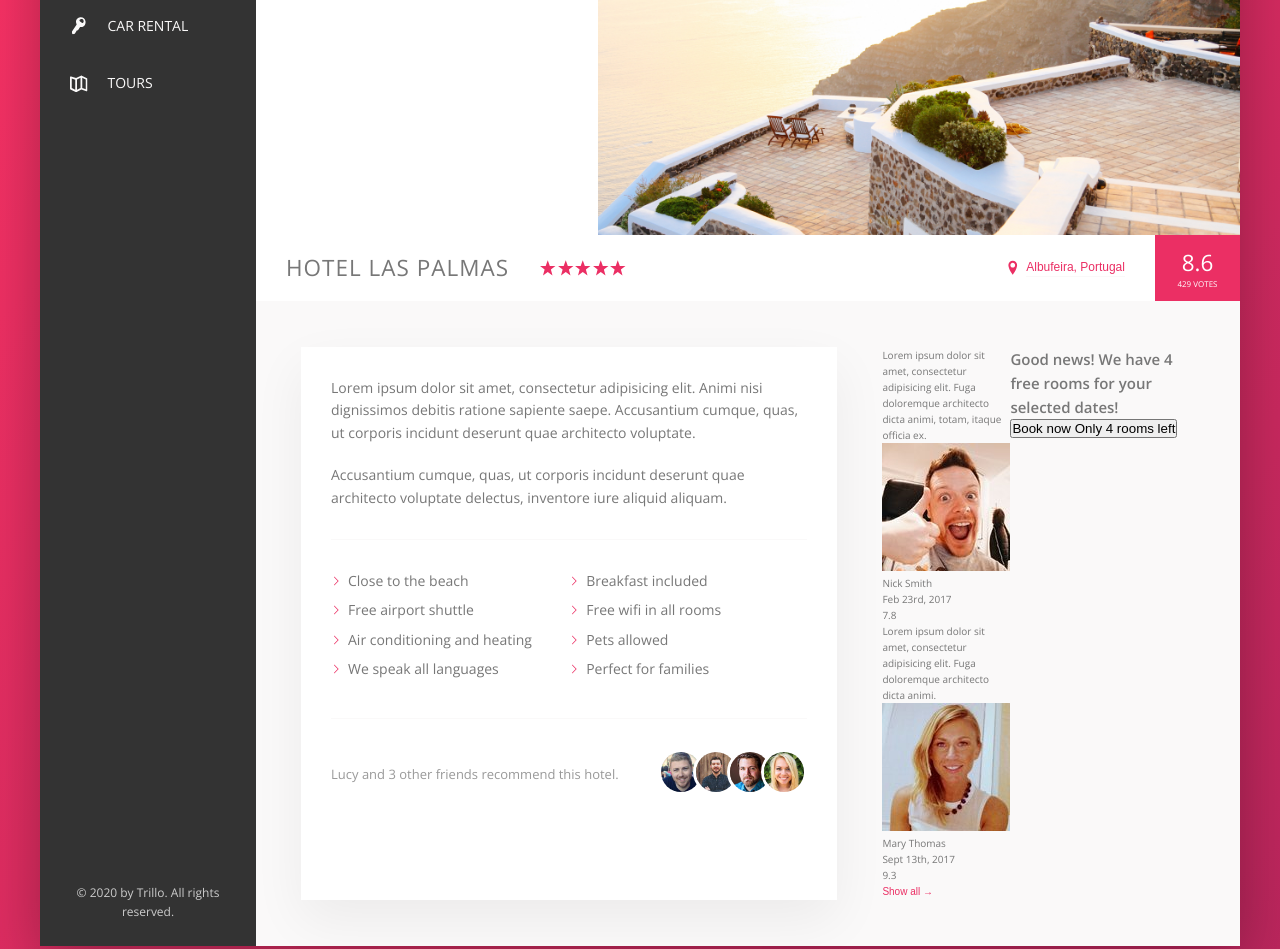
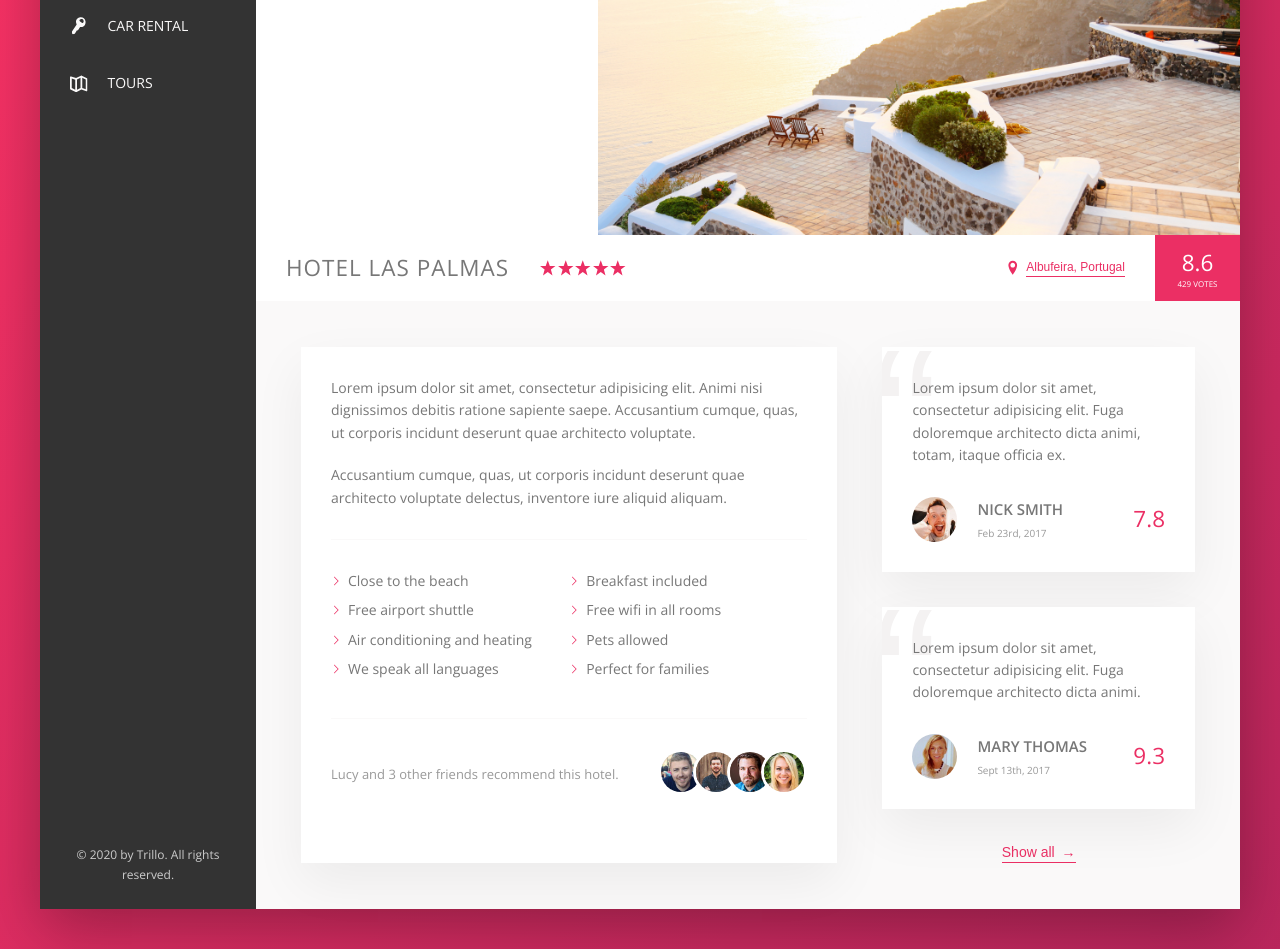
Before and after one commit to karlmarxmanzano/trillo-app, a website: page index.html in a window 1280 px wide. Shown: the part 300-1249 px from the top of the page. Drawn offline with nearby package versions, Linux system fonts and the light colour scheme.

Commit message:
Review section done

```diff
--- a/index.html
+++ b/index.html
@@ -196,7 +196,7 @@
                             <button class="btn-inline">Show all <span>&rarr;</span></button>
                         </div>
 
-                        <div class="cta">
+                        <!-- <div class="cta">
                             <h2 class="cta__book-now">
                                 Good news! We have 4 free rooms for your selected dates!
                             </h2>
@@ -204,7 +204,7 @@
                                 <span class="btn__visible">Book now</span>
                                 <span class="btn__invisible">Only 4 rooms left</span>
                             </button>
-                        </div>
+                        </div> -->
                 </main>
             </div>
         </div>
--- a/sass/_base.scss
+++ b/sass/_base.scss
@@ -33,7 +33,7 @@
     --shadow-dark: 0 2rem 6rem rgba(0, 0, 0, .3);
     --shadow-light: 0 2rem 5rem rgba(0, 0, 0, .06);
 
-    --line: 1px solid var(--color-grey-light-1)
+    --line: 1px solid var(--color-grey-light-1);
 }
 
 * {
--- a/sass/_component.scss
+++ b/sass/_component.scss
@@ -245,12 +245,23 @@
     border: none;
     color: var(--color-primary);
     font-size: inherit;
-    border-bottom: var(--line);
+    border-bottom: 1px solid var(--color-primary);
     padding-bottom: 2px;
     display: inline-block;
     background-color: transparent;
     cursor: pointer;
     transition: all .2s;
+
+    & span {
+        margin-left: 3px;
+        transition: margin-left .2s;
+    }
+
+    &:hover {
+        span {
+            margin-left: 8px;
+        }
+    }
 
     &:hover {
         color: var(--color-grey-dark-1);
@@ -337,3 +348,64 @@
         }
     }
 }
+
+.review {
+    background-color: #FFF;
+    box-shadow: var(--shadow-light);
+    padding: 3rem;
+    margin-bottom: 3.5rem;
+    position: relative;
+    overflow: hidden;
+
+    &__text {
+        z-index: 2;
+        position: relative;
+    }
+
+    &__user {
+        display: flex;
+        align-items: center;
+        margin-top: 3rem;
+    }
+
+    &__user-box {
+
+    }
+
+    &__user-name {
+        font-size: 1.5rem;
+        font-weight: 600;
+        text-transform: uppercase;
+        margin-bottom: .4rem;
+    }
+
+    &__user-date {
+        font-size: 1rem;
+        color: var(--color-grey-dark-3);
+    }
+
+    &__photo {
+        height: 4.5rem;
+        width: 4.5rem;
+        border-radius: 50%;
+        margin-right: 2rem;
+    }
+
+    &__rating {
+        font-size: 2.25rem;
+        color: var(--color-primary);
+        margin-left: auto;
+    }
+
+    &::before {
+        content: '\201C';
+        position: absolute;
+        top: -2.75rem;
+        left: -1rem;
+        font-size: 20rem;
+        color: var(--color-grey-light-2);
+        font-family: sans-serif;
+        line-height: 1;
+        z-index: 1;
+    }
+}
--- a/sass/_layout.scss
+++ b/sass/_layout.scss
@@ -38,6 +38,7 @@
     padding: 4.5rem;
     background-color: var(--color-grey-light-1);
     border-bottom: var(--line);
+    font-size: 1.4rem;
 }
 
 .description {
@@ -46,9 +47,11 @@
     background-color: #FFF;
     box-shadow: var(--shadow-light);
     padding: 3rem;
-    font-size: 1.4rem;
 }
 
 .user-reviews {
     flex: 1;
+    display: flex;
+    flex-direction: column;
+    align-items: center;
 }
```
Also changed, not shown: css/style.css.
